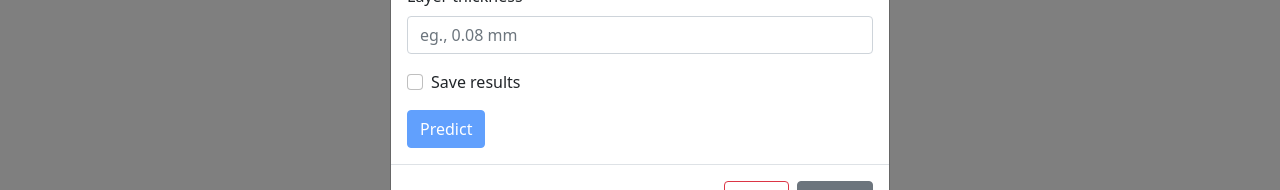
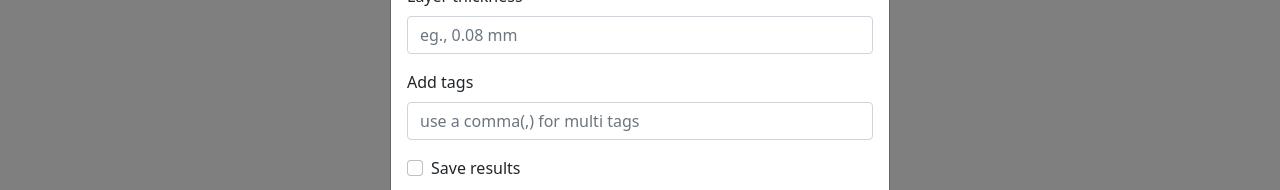
Before and after one commit to akbc1221/slm-app-frontend, a React (Create React App) app: page /home in a window 1280 px wide. Both pictures are taken after a click on the button "add new prediction". Shown: the part 382-572 px from the top of the page. Built offline with nearby package versions, Linux system fonts and the light colour scheme; no server answers.

Commit message:
tags added

```diff
--- a/src/components/Form.jsx
+++ b/src/components/Form.jsx
@@ -10,6 +10,7 @@ const Form = ({ predictResult, formRefill }) => {
       hatchDistance: parsed.hatchDistance,
       laserPower: parsed.laserPower,
       layerThickness: parsed.layerThickness,
+      tags: formRefill.tags,
       save: true,
     };
   } else {
@@ -18,6 +19,7 @@ const Form = ({ predictResult, formRefill }) => {
       hatchDistance: "",
       laserPower: "",
       layerThickness: "",
+      tags: "",
       save: false,
     };
   }
@@ -45,6 +47,7 @@ const Form = ({ predictResult, formRefill }) => {
       hatchDistance: Number(formVal["hatchDistance"]),
       laserPower: Number(formVal["laserPower"]),
       layerThickness: Number(formVal["layerThickness"]),
+      tags: formVal["tags"],
       save: formVal["save"],
     });
     clearForm();
@@ -189,6 +192,24 @@ const Form = ({ predictResult, formRefill }) => {
                   <></>
                 )}
               </div>
+              <div className="mb-3">
+                <label htmlFor="tagsInput" className="form-label">
+                  Add tags
+                </label>
+                <input
+                  onChange={(e) => {
+                    setFormVal({ ...formVal, tags: e.target.value });
+                  }}
+                  value={formVal["tags"]}
+                  type="text"
+                  className="form-control"
+                  id="tagsInput"
+                  name="tagsInput"
+                  tabIndex={5}
+                  autoComplete="off"
+                  placeholder="use a comma(,) for multi tags"
+                />
+              </div>
               <div className="mb-3 form-check">
                 <input
                   onChange={() => {
--- a/src/components/ListItem.jsx
+++ b/src/components/ListItem.jsx
@@ -1,9 +1,8 @@
-import { useState } from "react";
-
 const ListItem = ({ item, getId, makeClone, starResult }) => {
-  const { id, createdAt, outcome, inputs, starred } = { ...item };
+  const { id, createdAt, outcome, inputs, starred, tags } = { ...item };
   const result = JSON.parse(outcome);
   const user_input = JSON.parse(inputs);
+  const tagList = tags.split(",");
 
   return (
     <div className="accordion-item">
@@ -84,6 +83,14 @@ const ListItem = ({ item, getId, makeClone, starResult }) => {
               </tr>
             </tbody>
           </table>
+          {tagList.map((tag) => {
+            return (
+              <>
+                <span className="badge rounded-pill bg-secondary">{tag.trim()}</span>
+                &nbsp;
+              </>
+            );
+          })}
         </div>
       </div>
     </div>
--- a/src/pages/HomePage.jsx
+++ b/src/pages/HomePage.jsx
@@ -61,6 +61,7 @@ const HomePage = () => {
                   laserPower: inputs["laserPower"],
                   layerThickness: inputs["layerThickness"],
                 },
+                tags: inputs["tags"],
               })
               .then((res) => {
                 console.log(res);
@@ -80,6 +81,7 @@ const HomePage = () => {
                   laserPower: inputs["laserPower"],
                   layerThickness: inputs["layerThickness"],
                 },
+                tags: inputs["tags"],
               })
               .then((res) => console.log(res))
               .catch((err) => console.log(err));
```
